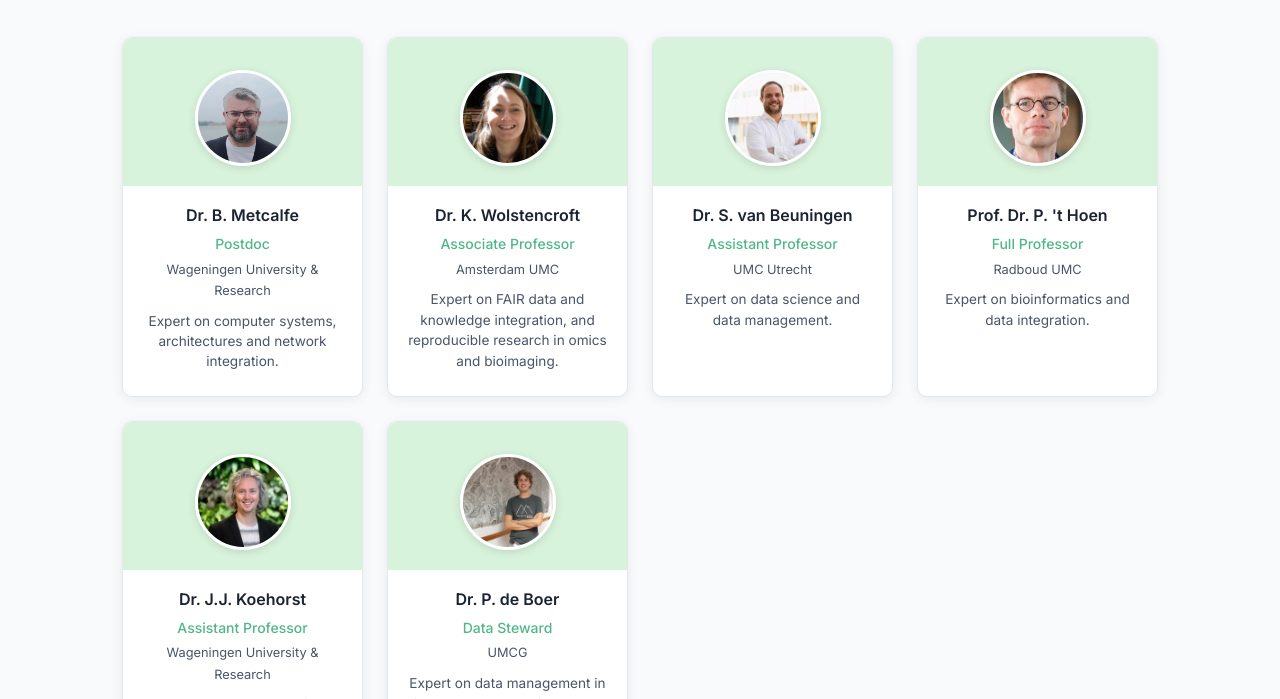
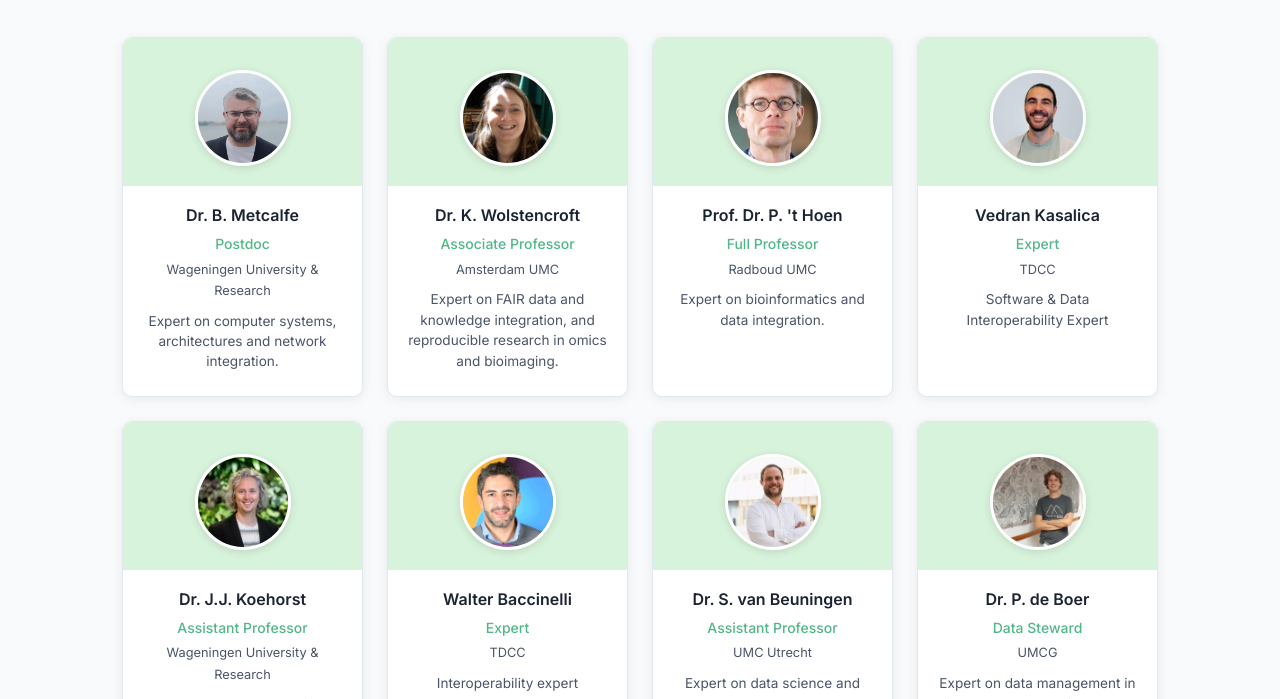
Before and after one commit to Living-Technologies/famenl.org, an Astro site: page /team in a window 1280 px wide. Shown: the part 253-952 px from the top of the page. Built offline with nearby package versions, Linux system fonts and the light colour scheme; Astro itself is replaced by a stand-in of ours.

Commit message:
added TDCC

```diff
--- a/src/pages/team.astro
+++ b/src/pages/team.astro
@@ -56,6 +56,24 @@ const members = [
     photo: "/team/p-t-hoen.jpg",
     initials: "PtH",
   },
+  {
+    name: 'Vedran Kasalica',
+    role: 'Expert',
+    affiliation: 'TDCC',
+    affiliationUrl: 'https://www.tdcc.nl',
+    bio: 'Software & Data Interoperability Expert',
+    photo: '/team/vedran-kasalica.jpg',
+    initials: 'VK',
+  },
+  {
+    name: 'Walter Baccinelli',
+    role: 'Expert',
+    affiliation: 'TDCC',
+    affiliationUrl: 'https://www.tdcc.nl',
+    bio: 'Interoperability expert',
+    photo: '/team/walter-baccinelli.jpg',
+    initials: 'WB',
+  }
 ];
 ---
 <Layout title="Team">
```
Also changed, not shown: src/pages/partners.astro (+7 -0 lines), public/partners/tdcc.png (added), public/team/vedran-kasalica.jpg (added), public/team/walter-baccinelli.jpg (added).
